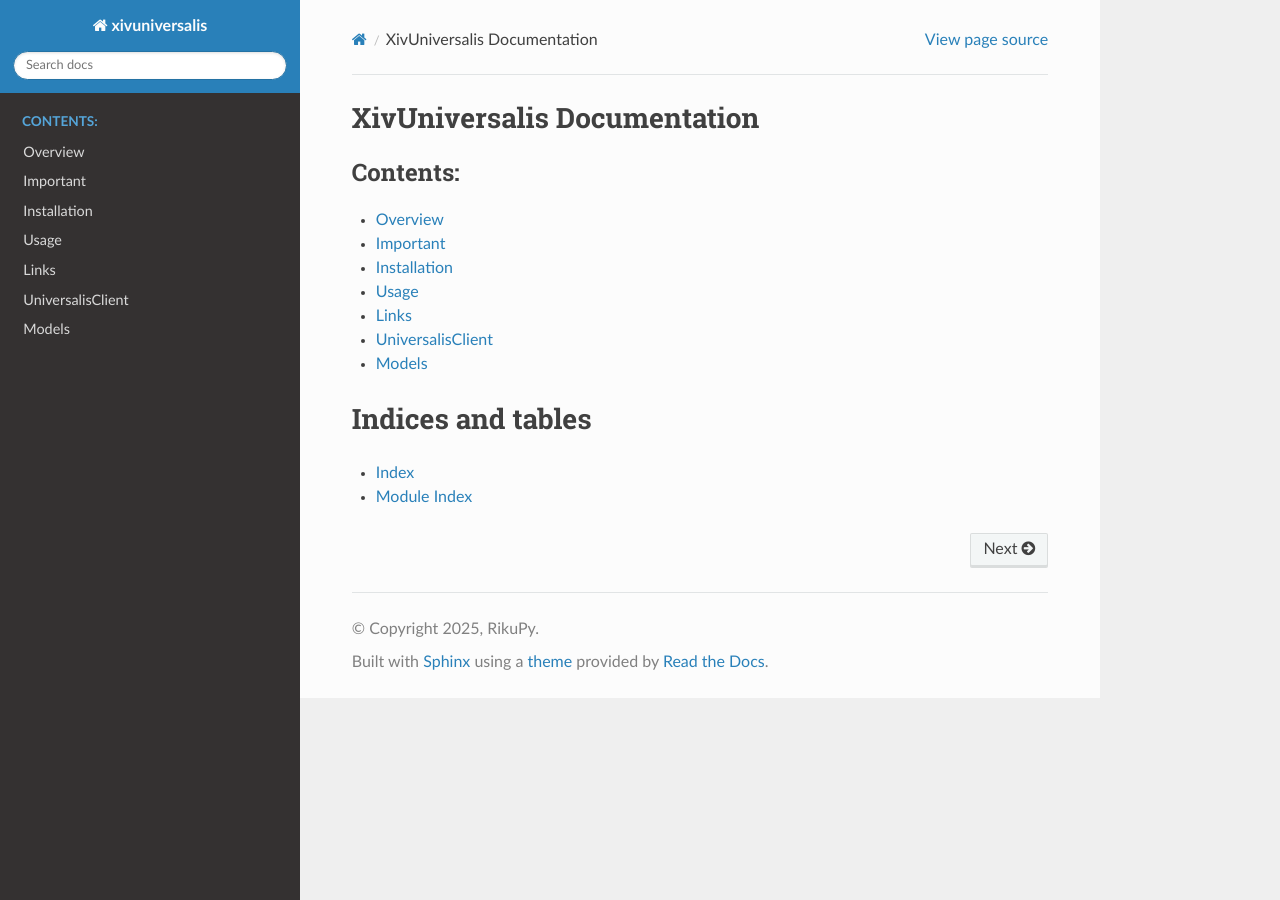
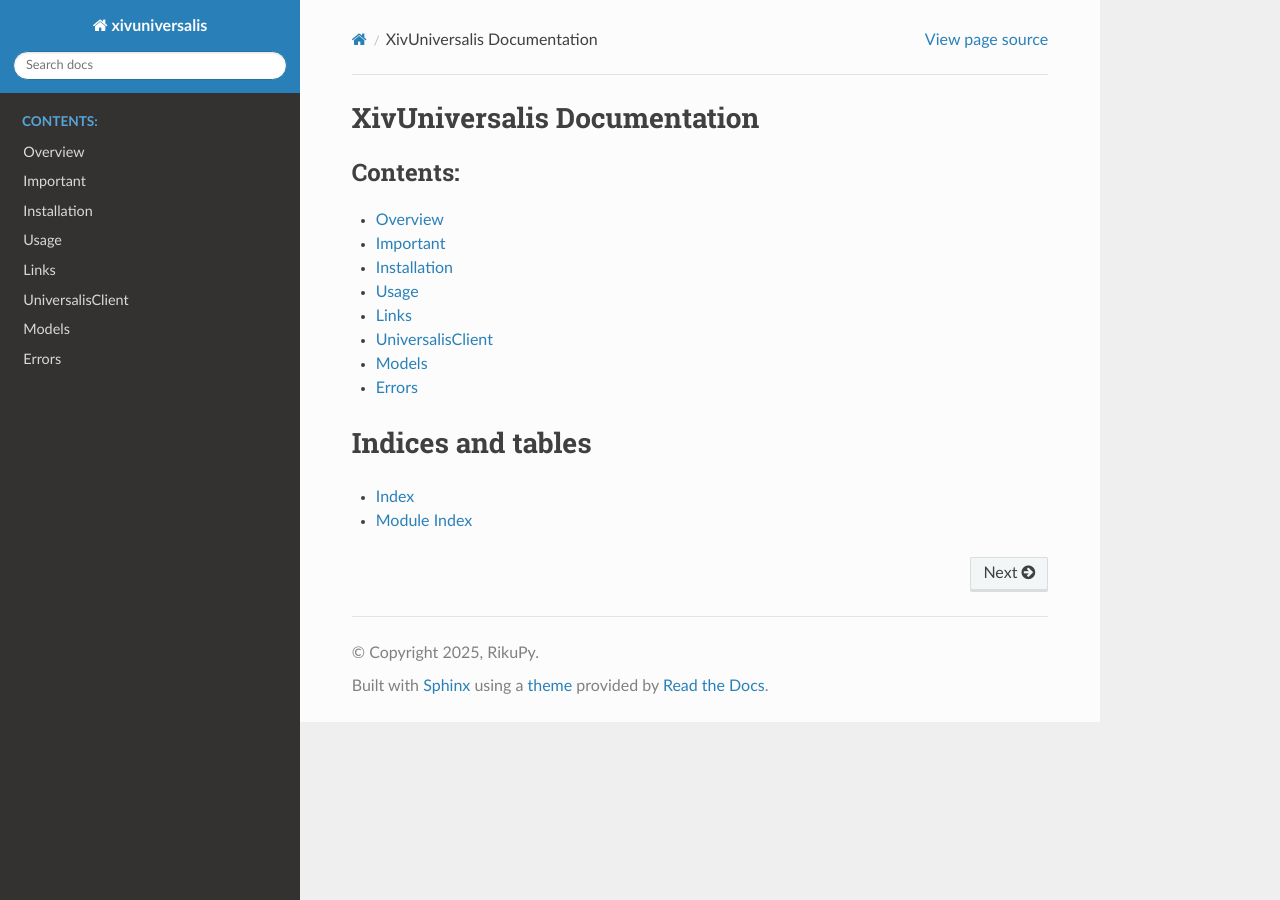
Before and after one commit to RikuPy/xivuniversalis, a Sphinx documentation site: the page built from docs/index.rst, in a window 1280 px wide. Built offline with Sphinx 7.4.7 and the Read the Docs theme 3.1.0, drawn with Linux system fonts in a browser that asks for light colours.

Commit message:
Adds documentation for error handling

```diff
--- /dev/null
+++ b/docs/errors.rst
@@ -0,0 +1,6 @@
+Errors
+======
+
+.. automodule:: xivuniversalis.errors
+   :members:
+   :show-inheritance:
--- a/docs/index.rst
+++ b/docs/index.rst
@@ -8,6 +8,7 @@ XivUniversalis Documentation
    readme
    universalis
    models
+   errors
 
 Indices and tables
 ==================
```
Also changed, not shown: 2 other files.
